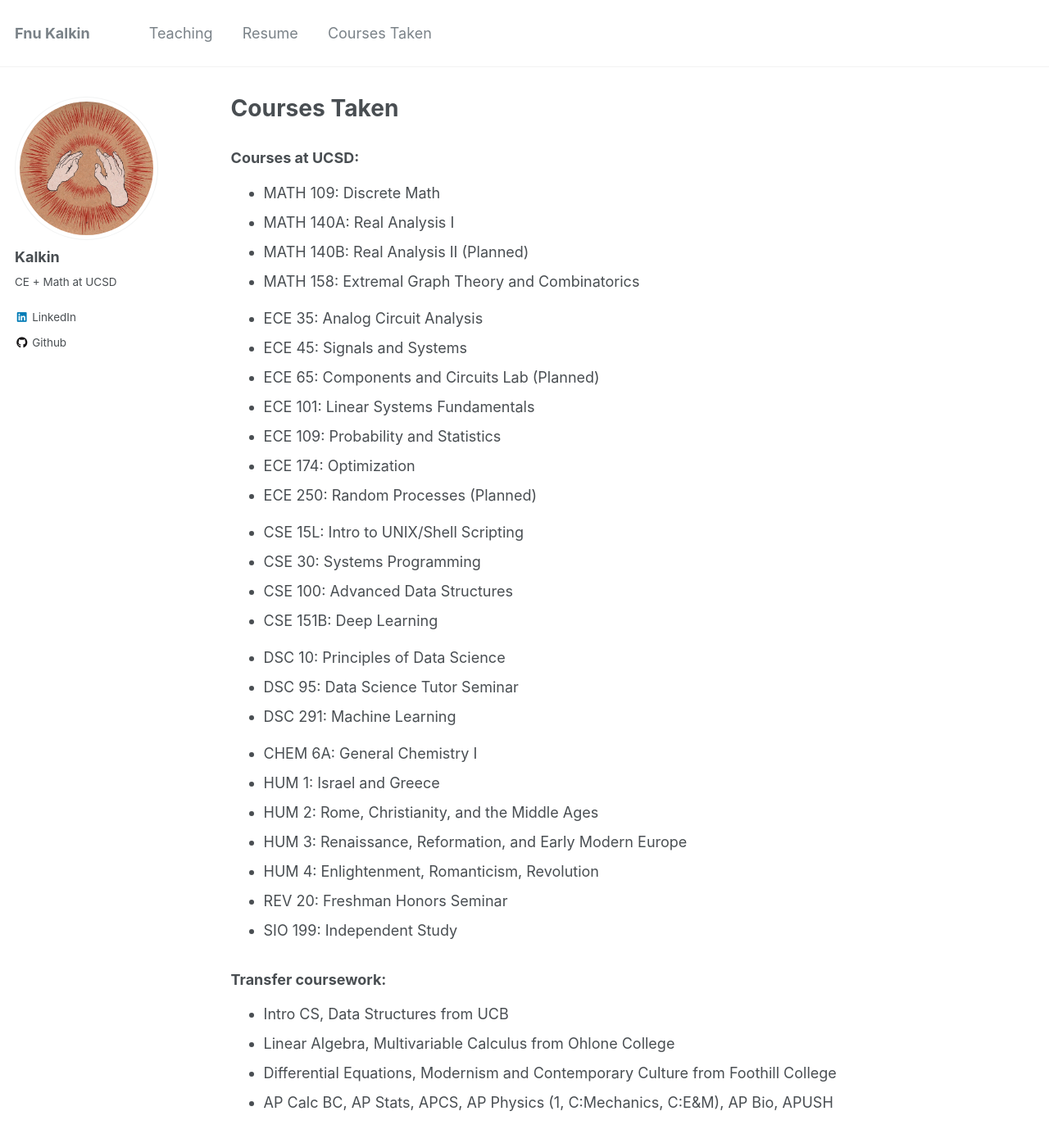
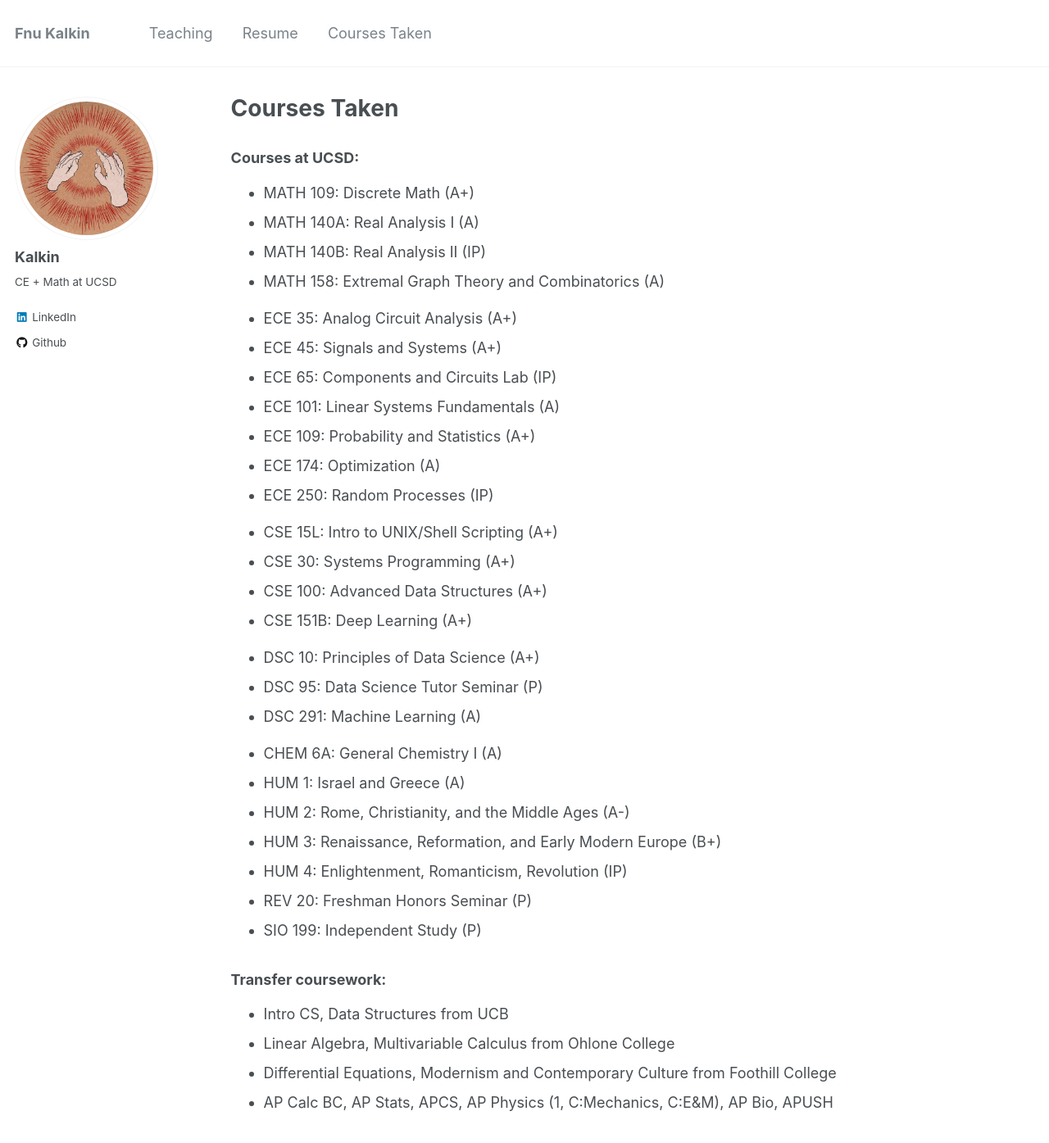
Before and after one commit to kalkulator413/kalkulator413.github.io, a Jekyll site: the page built from _pages/courses.md, in a window 1280 px wide and 1400 px high. Shown: the top 1395 px of the window at 82% size. Built offline with Jekyll 4.4.1, drawn with Linux system fonts in a browser that asks for light colours.

Commit message:
Update courses.md

```diff
--- a/_pages/courses.md
+++ b/_pages/courses.md
@@ -7,43 +7,43 @@ author_profile: true
 
 ### Courses at UCSD:
 
-- MATH 109: Discrete Math
-- MATH 140A: Real Analysis I
-- MATH 140B: Real Analysis II (Planned)
-- MATH 158: Extremal Graph Theory and Combinatorics
+- MATH 109: Discrete Math (A+)
+- MATH 140A: Real Analysis I (A)
+- MATH 140B: Real Analysis II (IP)
+- MATH 158: Extremal Graph Theory and Combinatorics (A)
 
 <!-- -->
 
-- ECE 35: Analog Circuit Analysis
-- ECE 45: Signals and Systems
-- ECE 65: Components and Circuits Lab (Planned)
-- ECE 101: Linear Systems Fundamentals
-- ECE 109: Probability and Statistics
-- ECE 174: Optimization
-- ECE 250: Random Processes (Planned)
+- ECE 35: Analog Circuit Analysis (A+)
+- ECE 45: Signals and Systems (A+)
+- ECE 65: Components and Circuits Lab (IP)
+- ECE 101: Linear Systems Fundamentals (A)
+- ECE 109: Probability and Statistics (A+)
+- ECE 174: Optimization (A)
+- ECE 250: Random Processes (IP)
 
 <!-- -->
 
-- CSE 15L: Intro to UNIX/Shell Scripting
-- CSE 30: Systems Programming
-- CSE 100: Advanced Data Structures
-- CSE 151B: Deep Learning
+- CSE 15L: Intro to UNIX/Shell Scripting (A+)
+- CSE 30: Systems Programming (A+)
+- CSE 100: Advanced Data Structures (A+)
+- CSE 151B: Deep Learning (A+)
 
 <!-- -->
 
-- DSC 10: Principles of Data Science
-- DSC 95: Data Science Tutor Seminar
-- DSC 291: Machine Learning
+- DSC 10: Principles of Data Science (A+)
+- DSC 95: Data Science Tutor Seminar (P)
+- DSC 291: Machine Learning (A)
 
 <!-- -->
 
-- CHEM 6A: General Chemistry I
-- HUM 1: Israel and Greece
-- HUM 2: Rome, Christianity, and the Middle Ages
-- HUM 3: Renaissance, Reformation, and Early Modern Europe
-- HUM 4: Enlightenment, Romanticism, Revolution
-- REV 20: Freshman Honors Seminar
-- SIO 199: Independent Study
+- CHEM 6A: General Chemistry I (A)
+- HUM 1: Israel and Greece (A)
+- HUM 2: Rome, Christianity, and the Middle Ages (A-)
+- HUM 3: Renaissance, Reformation, and Early Modern Europe (B+)
+- HUM 4: Enlightenment, Romanticism, Revolution (IP)
+- REV 20: Freshman Honors Seminar (P)
+- SIO 199: Independent Study (P)
 
 <!-- -->
 
```
